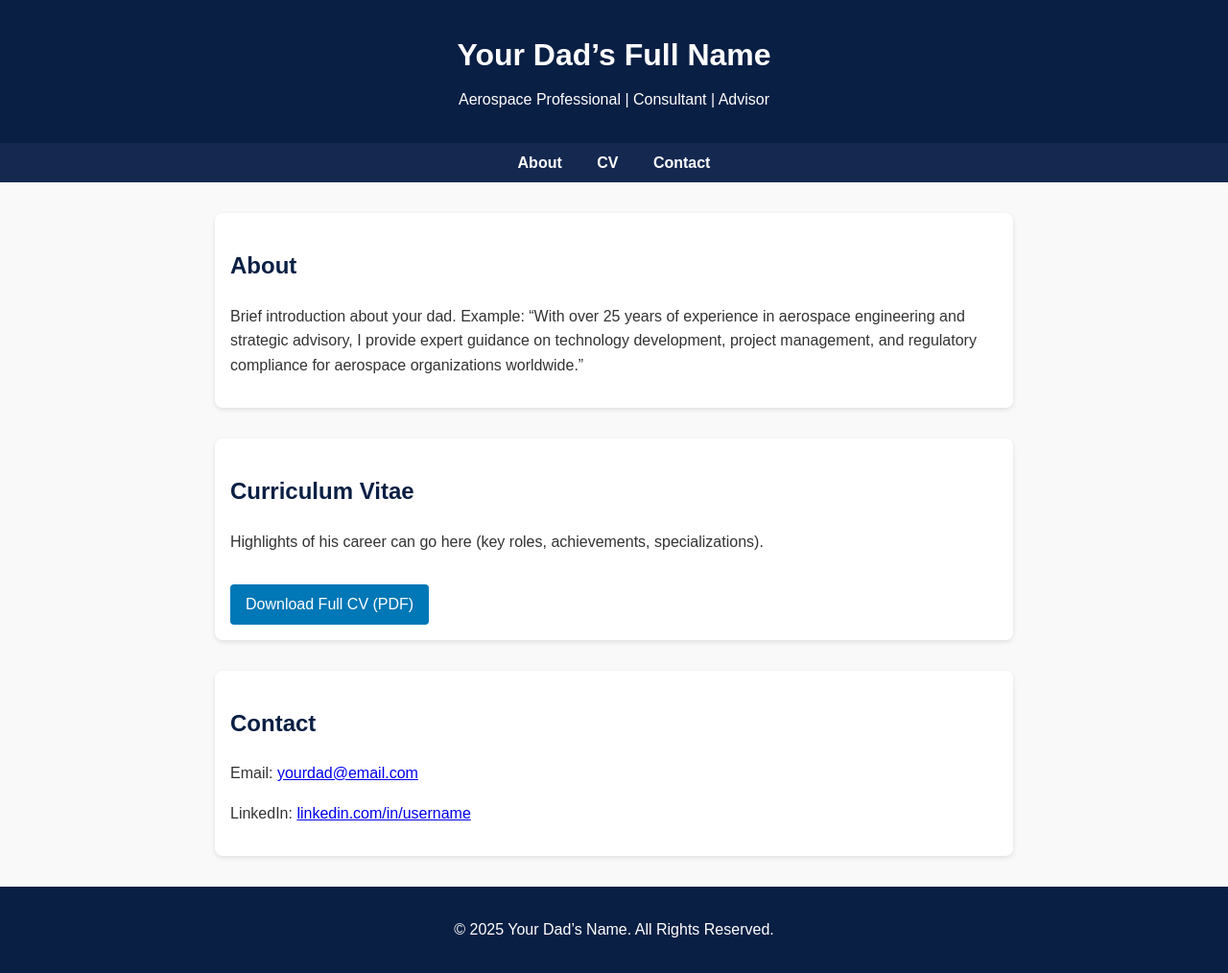
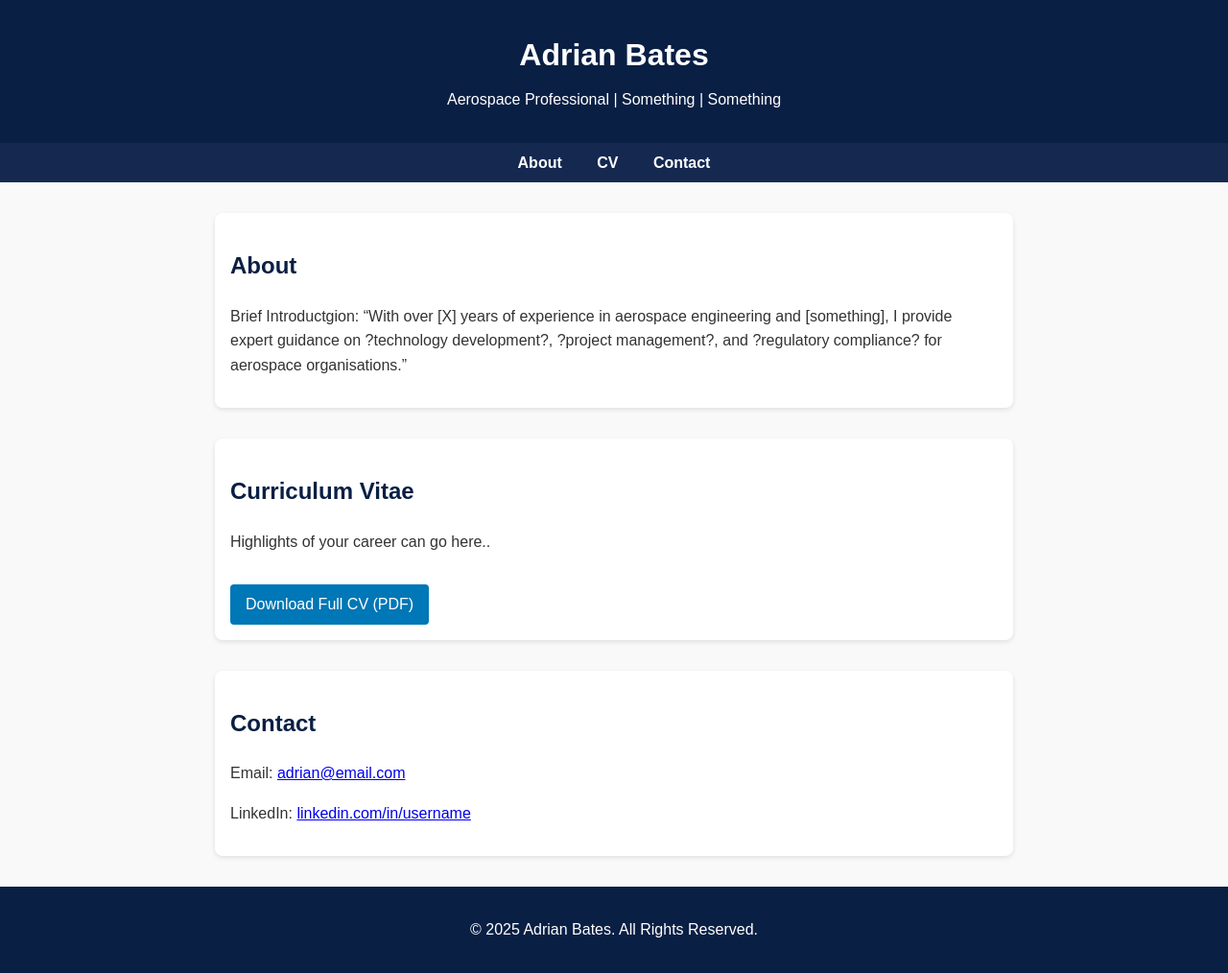
Before and after one commit to StrategeeConsulting/StrategeeConsulting.github.io, a plain HTML site: page index.html in a window 1280 px wide. Shown: the whole page at 96% size. Drawn offline with Linux system fonts and the light colour scheme.

Commit message:
Update index.html

```diff
--- a/index.html
+++ b/index.html
@@ -3,7 +3,7 @@
 <head>
   <meta charset="UTF-8">
   <meta name="viewport" content="width=device-width, initial-scale=1.0">
-  <title>Your Dad's Name - Aerospace Professional</title>
+  <title>Adrian Bates - Aerospace Professional</title>
   <style>
     body {
       font-family: Arial, sans-serif;
@@ -70,8 +70,8 @@
 </head>
 <body>
   <header>
-    <h1>Your Dad’s Full Name</h1>
-    <p>Aerospace Professional | Consultant | Advisor</p>
+    <h1>Adrian Bates</h1>
+    <p>Aerospace Professional | Something | Something</p>
   </header>
 
   <nav>
@@ -83,17 +83,17 @@
   <section id="about">
     <h2>About</h2>
     <p>
-      Brief introduction about your dad. Example:
-      “With over 25 years of experience in aerospace engineering and strategic advisory,
-      I provide expert guidance on technology development, project management, and regulatory compliance
-      for aerospace organizations worldwide.”
+      Brief Introductgion:
+      “With over [X] years of experience in aerospace engineering and [something],
+      I provide expert guidance on ?technology development?, ?project management?, and ?regulatory compliance?
+      for aerospace organisations.”
     </p>
   </section>
 
   <section id="cv">
     <h2>Curriculum Vitae</h2>
     <p>
-      Highlights of his career can go here (key roles, achievements, specializations).
+      Highlights of your career can go here..
     </p>
     <a class="btn" href="cv.pdf" target="_blank">Download Full CV (PDF)</a>
     <!-- Upload a file called cv.pdf to the repo if you want this link to work -->
@@ -101,12 +101,12 @@
 
   <section id="contact">
     <h2>Contact</h2>
-    <p>Email: <a href="mailto:yourdad@email.com">yourdad@email.com</a></p>
+    <p>Email: <a href="mailto:adrian@email.com">adrian@email.com</a></p>
     <p>LinkedIn: <a href="https://linkedin.com/in/username" target="_blank">linkedin.com/in/username</a></p>
   </section>
 
   <footer>
-    <p>&copy; 2025 Your Dad’s Name. All Rights Reserved.</p>
+    <p>&copy; 2025 Adrian Bates. All Rights Reserved.</p>
   </footer>
 </body>
 </html>
```
